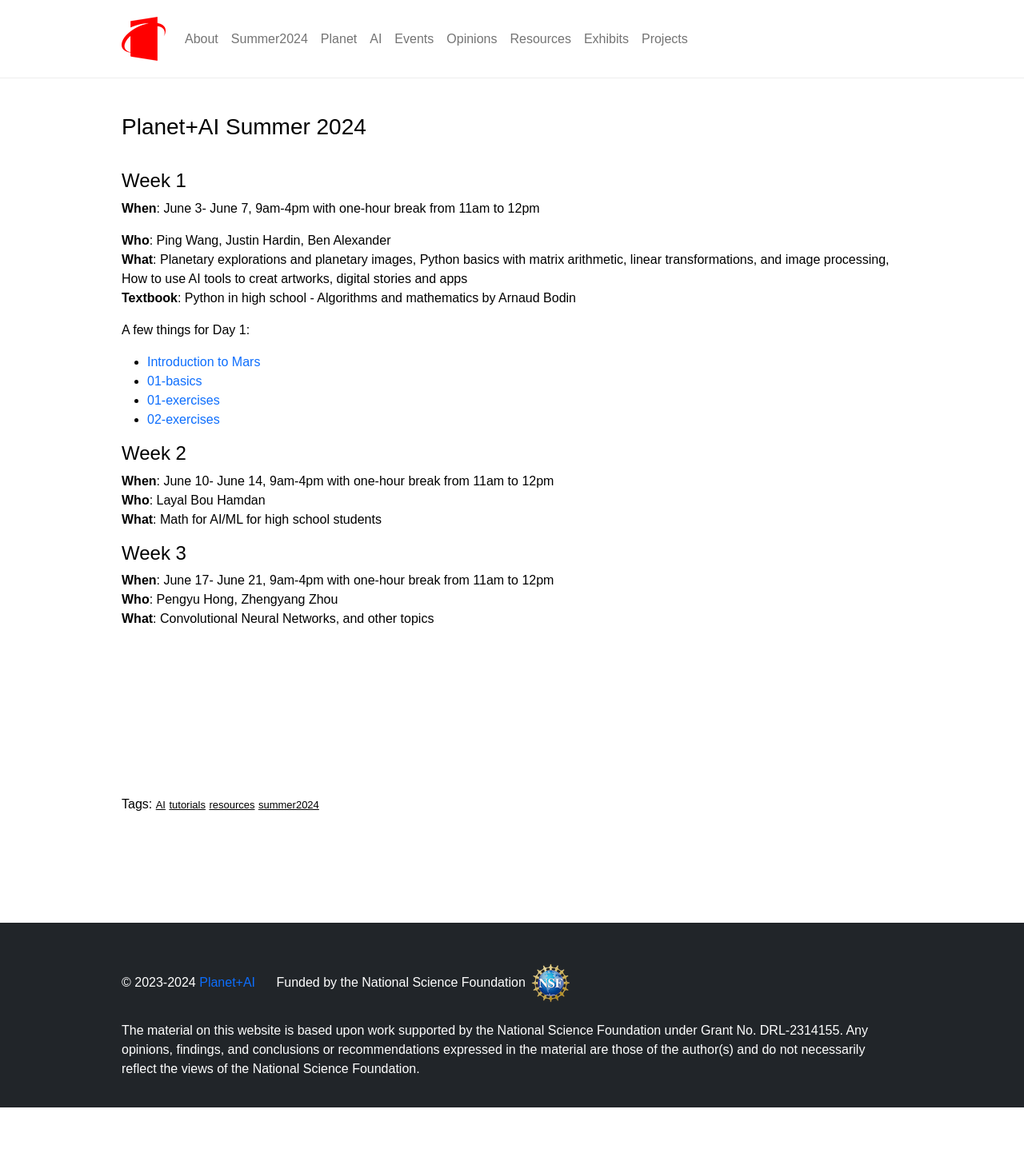
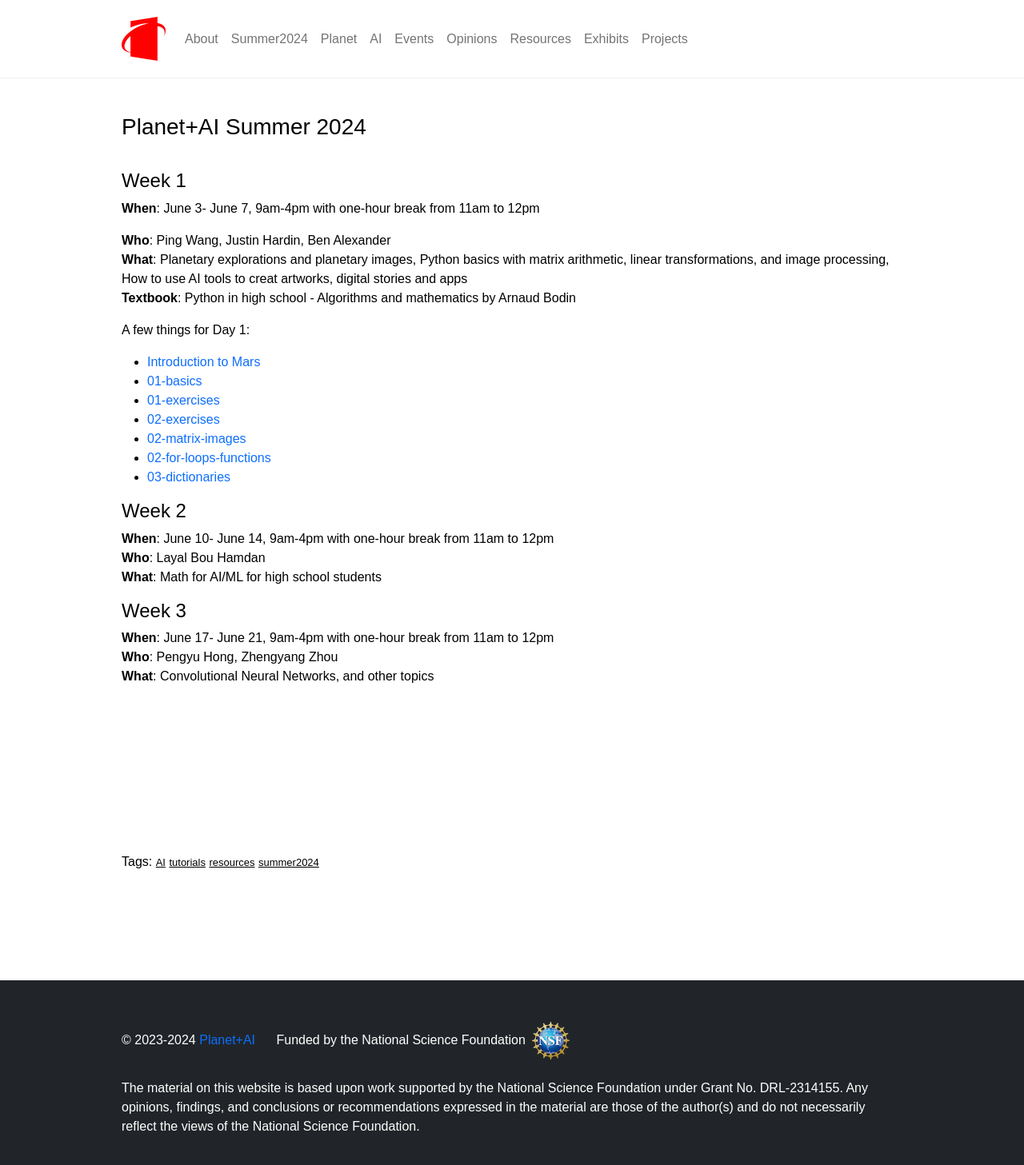
Before and after one commit to planet-ai-2023/planet-ai-2023.github.io, a Jekyll site: the page built from _posts/2024-6-01-summer-2024.md, in a window 1280 px wide. Shown: the whole page at 80% size. Built offline with Jekyll 4.4.1, drawn with Linux system fonts in a browser that asks for light colours; before the commit the page ends 1385 px from its top, so only the background shows below that.

Commit message:
Add files via upload

```diff
--- a/_posts/2024-6-01-summer-2024.md
+++ b/_posts/2024-6-01-summer-2024.md
@@ -20,7 +20,9 @@ A few things for Day 1:
 - [01-basics](https://gist.github.com/planet-ai-2023/9bf5bb954fc2b7bd81cff2568ae25fcd){:target="_blank"}
 - [01-exercises](https://docs.google.com/document/d/1l-cFjiHUmPhF_p28RDp60_vjjDyfbW5FnJ_qiMNmzzw/edit?usp=sharing){:target="_blank"}
 - [02-exercises](https://drive.google.com/file/d/1Z52po3iWAU3jQh-vscchYn6_GsqiiMrT/view?usp=sharing){:target="_blank"}
-
+- [02-matrix-images](https://gist.github.com/planet-ai-2023/592fd6bb27b73d439c6ad9ccfe9d74df){:target="_blank"}
+- [02-for-loops-functions](https://gist.github.com/planet-ai-2023/929233d0677c41250d4d4f78e4d47a0d){:target="_blank"}
+- [03-dictionaries](https://gist.github.com/planet-ai-2023/060e4c540573f2ea1002fdb0b48d5407){:target="_blank"}
 
 # Week 2
 **When**: June 10- June 14, 9am-4pm with one-hour break from 11am to 12pm
```
